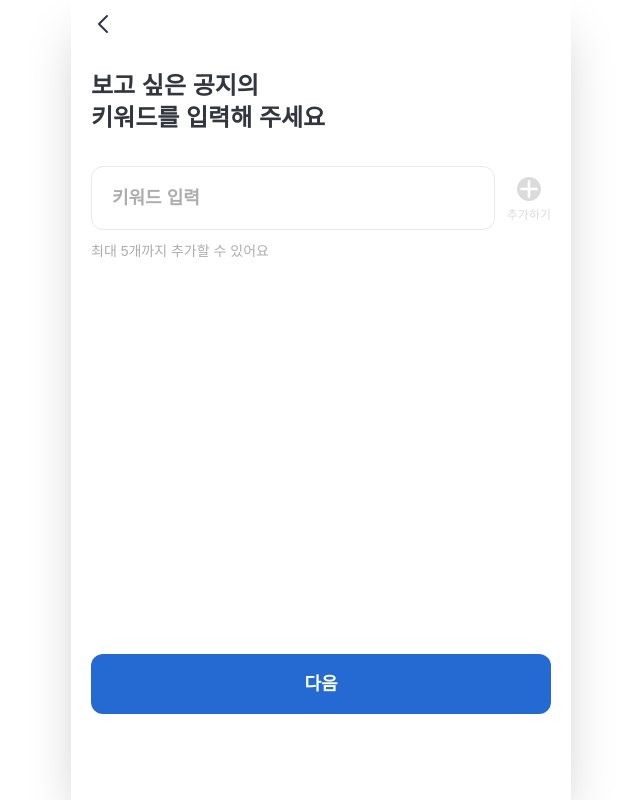
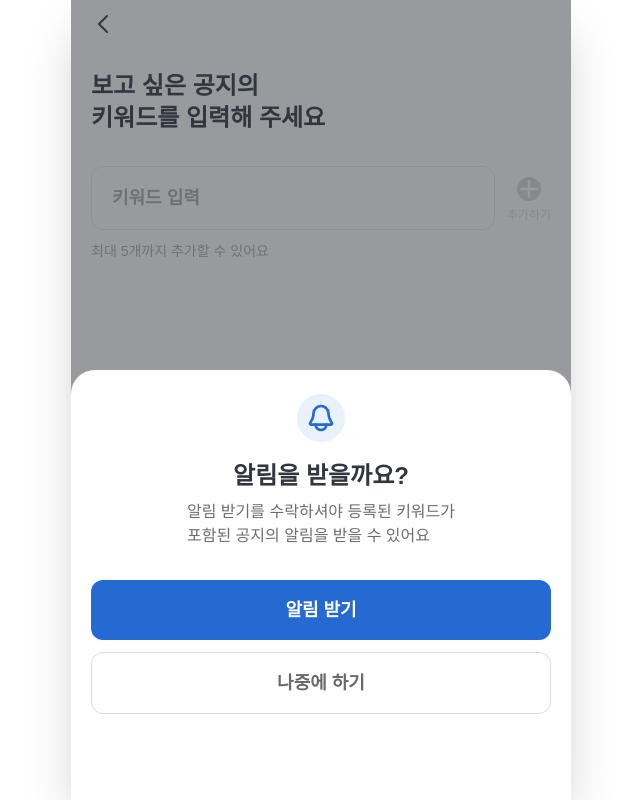
Before and after one commit to Head-4/Head-4-FE-Next, a Next.js app: page /signup/keyword in a window 1280 px wide. Both pictures are taken after a click on the button "다음". Shown: the whole page, without its empty margins (319-959 px from the left). Built offline with nearby package versions, Linux system fonts and the light colour scheme; a web font is replaced by a local one.

Commit message:
feat: Modal 컴포넌트 bottomSheet 스타일 추가, button 스타일링 추가

```diff
--- a/src/app/signup/keyword/page.tsx
+++ b/src/app/signup/keyword/page.tsx
@@ -1,16 +1,41 @@
+'use client'
+
 import KeywordList from '@/features/keyword/ui/keywordList'
 import InputForm from '@/features/keyword/ui/InputForm'
 import Button from '@/shared/ui/Button'
+import Modal from '@/shared/providers/ModalContext'
+import BellIcon from '@/assets/BellIcon.svg'
 
 export default function Page() {
   return (
     <>
-      <h2 className="typography-H3 mt-4.5 mb-8">
-        보고 싶은 공지의 <br /> 키워드를 입력해 주세요
-      </h2>
-      <InputForm />
-      <KeywordList />
-      <Button className="mt-auto">다음</Button>
+      <div className="flex-1">
+        <h2 className="typography-H3 mt-4.5 mb-8">
+          보고 싶은 공지의 <br /> 키워드를 입력해 주세요
+        </h2>
+        <InputForm />
+        <KeywordList />
+      </div>
+      <Modal variant="bottomSheet">
+        <Modal.Trigger>
+          <Button>다음</Button>
+        </Modal.Trigger>
+        <Modal.Content>
+          <div className="mb-4.5 rounded-full bg-[#2B75CB1A] p-2">
+            <BellIcon className="w-8 text-blue-primary" />
+          </div>
+          <h2 className="typography-H3 mb-2">알림을 받을까요?</h2>
+          <p className="typography-B1_medium mb-8 text-[#6E6E6E]">
+            알림 받기를 수락하셔야 등록된 키워드가
+            <br />
+            포함된 공지의 알림을 받을 수 있어요
+          </p>
+          <div className="w-full space-y-3">
+            <Button>알림 받기</Button>
+            <Button variant="outline">나중에 하기</Button>
+          </div>
+        </Modal.Content>
+      </Modal>
     </>
   )
 }
--- a/src/app/signup/university/page.tsx
+++ b/src/app/signup/university/page.tsx
@@ -16,6 +16,7 @@ export default function Page() {
 
   return (
     <>
+      <div className="flex-1">
         <h2 className="typography-H3 mt-4.5 mb-8">
           공지를 받아 볼 <br /> 학교를 선택해 주세요
         </h2>
@@ -25,8 +26,8 @@ export default function Page() {
           selectedItem={selectedUniversity}
           onItemSelectAction={setSelectedUniversity}
         />
+      </div>
       <Button
-        className="mt-auto"
         onClick={handleSubmit}
         disabled={!selectedUniversity}
       >
--- a/src/shared/providers/ModalContext.tsx
+++ b/src/shared/providers/ModalContext.tsx
@@ -2,19 +2,28 @@
 
 import React, { createContext, ReactNode, useContext, useState } from 'react'
 import { createPortal } from 'react-dom'
+import { cn } from '@/shared/lib/utils'
+
+type ModalVariant = 'modal' | 'bottomSheet'
 
 interface ModalContextType {
   isOpen: boolean
+  variant: ModalVariant
   setIsOpen: (isOpen: boolean) => void
 }
 
 const ModalContext = createContext<ModalContextType | null>(null)
 
-function ModalProvider({ children }: { children: ReactNode }) {
+interface ModalProviderProps {
+  children: ReactNode
+  variant?: ModalVariant
+}
+
+function ModalProvider({ children, variant = 'modal' }: ModalProviderProps) {
   const [isOpen, setIsOpen] = useState<boolean>(false)
 
   return (
-    <ModalContext.Provider value={{ isOpen, setIsOpen }}>
+    <ModalContext.Provider value={{ isOpen, setIsOpen, variant }}>
       {children}
     </ModalContext.Provider>
   )
@@ -45,22 +54,6 @@ function ModalCloseButton({ children }: { children: ReactNode }) {
   )
 }
 
-function ModalHeader({ children }: { children: ReactNode }) {
-  return <div className="mb-4 text-lg font-semibold">{children}</div>
-}
-
-function ModalTitle({ children }: { children: ReactNode }) {
-  return <h2 className="mb-2 text-xl font-bold">{children}</h2>
-}
-
-function ModalDescription({ children }: { children: ReactNode }) {
-  return <p className="text-gray-600">{children}</p>
-}
-
-function ModalFooter({ children }: { children: ReactNode }) {
-  return <div className="mt-6 flex justify-end gap-2">{children}</div>
-}
-
 function ModalContent({ children }: { children: ReactNode }) {
   const context = useContext(ModalContext)
   if (!context) throw new Error('ModalContent은 Modal안에 들어가야합니다.')
@@ -72,14 +65,27 @@ function ModalContent({ children }: { children: ReactNode }) {
     }
   }
 
+  const modalStyles = {
+    modal: 'flex items-center justify-center',
+    bottomSheet: 'flex items-end justify-center',
+  }
+
+  const contentStyles = {
+    modal:
+      'relative mx-8 flex w-full flex-col items-center rounded-[20px] bg-white p-6 px-6 pt-10 pb-7',
+    bottomSheet:
+      'relative flex w-full flex-col items-center rounded-t-3xl bg-white p-5 pt-6 pb-21.5',
+  }
+
   return createPortal(
     <div
-      className="fixed inset-0 z-50 flex items-center justify-center bg-black/50"
+      className={cn(
+        'fixed inset-0 z-50 mx-auto max-w-[500px] bg-black/50',
+        modalStyles[context.variant],
+      )}
       onClick={handleBackgroundClick}
     >
-      <div className="relative w-full max-w-md rounded-lg bg-white p-6 shadow-lg">
-        {children}
-      </div>
+      <div className={contentStyles[context.variant]}>{children}</div>
     </div>,
     document.getElementById('modal-root') as HTMLElement,
   )
@@ -88,11 +94,7 @@ function ModalContent({ children }: { children: ReactNode }) {
 const Modal = Object.assign(ModalProvider, {
   Trigger: ModalTrigger,
   CloseButton: ModalCloseButton,
-  Header: ModalHeader,
   Content: ModalContent,
-  Title: ModalTitle,
-  Description: ModalDescription,
-  Footer: ModalFooter,
 })
 
 export default Modal
--- a/src/shared/ui/Button.tsx
+++ b/src/shared/ui/Button.tsx
@@ -1,19 +1,37 @@
 import { ButtonHTMLAttributes } from 'react'
 import { cn } from '@/shared/lib/utils'
+import { cva } from 'class-variance-authority'
+
+type ButtonVariant = 'primary' | 'outline'
 
 interface ButtonProps extends ButtonHTMLAttributes<HTMLButtonElement> {
   children: string
+  variant?: ButtonVariant
 }
 
-export default function Button({ children, className, ...props }: ButtonProps) {
+const buttonVariants = cva(
+  'typography-T3_bold w-full justify-center rounded-xl py-4.5 transition-colors duration-100 disabled:bg-gray-50 disabled:text-gray-400',
+  {
+    variants: {
+      variant: {
+        primary: 'bg-blue-primary text-white',
+        outline: 'bg-white text-[#686868] border border-[#DDDDDD]',
+      },
+    },
+    defaultVariants: {
+      variant: 'primary',
+    },
+  },
+)
+
+export default function Button({
+  children,
+  className,
+  variant = 'primary',
+  ...props
+}: ButtonProps) {
   return (
-    <button
-      className={cn(
-        'typography-T3_bold w-full justify-center rounded-xl bg-blue-primary py-4.5 text-white transition-colors duration-100 disabled:bg-gray-50 disabled:text-gray-400',
-        className,
-      )}
-      {...props}
-    >
+    <button className={cn(buttonVariants({ variant }), className)} {...props}>
       {children}
     </button>
   )
--- a/src/widgets/Drawer.tsx
+++ /dev/null
@@ -1,106 +0,0 @@
-'use client'
-
-import React, { ReactNode, useState } from 'react'
-import { createPortal } from 'react-dom'
-import Link from 'next/link'
-import CloseIcon from '@/assets/CloseIcon.svg'
-import KakaoFillIcon from '@/assets/KakaoFillIcon.svg'
-import BellIcon from '@/assets/BellIcon.svg'
-import UniversityIcon from '@/assets/UniversityIcon.svg'
-import PinIcon from '@/assets/PinIcon.svg'
-import ArrowIcon from '@/assets/ArrowIcon.svg'
-import ToggleButton from '@/shared/ui/ToggleButton'
-import { cn } from '@/shared/lib/utils'
-
-interface DrawerContentProps {
-  children: ReactNode
-  isOpen: boolean
-  setIsOpen: (isOpen: boolean) => void
-}
-
-function DrawerContent({ children, isOpen, setIsOpen }: DrawerContentProps) {
-  const handleOverlayClick = () => {
-    setIsOpen(false)
-  }
-
-  if (!isOpen) return null
-
-  return createPortal(
-    <div className="fixed top-0 right-0 z-50 flex h-screen w-full sm:right-[calc(50vw-250px)] sm:w-[500px]">
-      <div className={cn('flex-1 bg-black/50')} onClick={handleOverlayClick} />
-
-      <div
-        className={cn('h-full bg-white py-3', isOpen ? 'w-4/5' : 'w-0')}
-        onClick={(e) => e.stopPropagation()}
-      >
-        {children}
-      </div>
-    </div>,
-    document.getElementById('drawer-root') as HTMLElement,
-  )
-}
-
-function DrawerTrigger({ children }: { children: ReactNode }) {
-  return (
-    <button className="cursor-pointer">
-      {children}
-    </button>
-  )
-}
-
-interface DrawerMenuProps {
-  isOpen: boolean
-  setIsOpen: (isOpen: boolean) => void
-}
-
-function DrawerMenu({ isOpen, setIsOpen }: DrawerMenuProps) {
-  const [isOn, setIsOn] = useState(false)
-
-  return (
-    <DrawerContent isOpen={isOpen} setIsOpen={setIsOpen}>
-      <div className="typography-T4_semibold flex justify-between px-5">
-        <div className="flex gap-2">
-          <KakaoFillIcon />
-          qazyhn@naver.com
-        </div>
-        <button onClick={() => setIsOpen(false)}>
-          <CloseIcon />
-        </button>
-      </div>
-      <ul className="typography-B1_semibold mt-6">
-        <li className="flex gap-3 px-5 py-4">
-          <BellIcon color="#DDDDDD" />
-          키워드 알림
-          <ToggleButton isOn={isOn} toggleClick={setIsOn} className="ml-auto" />
-        </li>
-        <li className="hover:bg-[#E9E9E940] active:bg-[#E9E9E940]">
-          <Link href="/setting/university" className="flex gap-3 px-5 py-4">
-            <UniversityIcon />
-            학교 설정
-            <ArrowIcon
-              className="ml-auto h-[20px] w-[20px] scale-x-[-1] transform"
-              color="#DDDDDD"
-            />
-          </Link>
-        </li>
-        <li className="hover:bg-[#E9E9E940] active:bg-[#E9E9E940]">
-          <Link href="/setting/keyword" className="flex gap-3 px-5 py-4">
-            <PinIcon />
-            키워드 설정
-            <ArrowIcon
-              className="ml-auto h-[20px] w-[20px] scale-x-[-1] transform"
-              color="#DDDDDD"
-            />
-          </Link>
-        </li>
-      </ul>
-    </DrawerContent>
-  )
-}
-
-const Drawer = Object.assign(DrawerContent, {
-  Trigger: DrawerTrigger,
-  Menu: DrawerMenu,
-})
-
-export default Drawer
--- a/src/widgets/Drawer/Drawer.tsx
+++ b/src/widgets/Drawer/Drawer.tsx
@@ -61,7 +61,7 @@ function DrawerMenu({ isOpen, setIsOpen }: DrawerMenuProps) {
       </div>
       <ul className="typography-B1_semibold mt-6">
         <li className="flex gap-3 px-5 py-4">
-          <BellIcon color="#DDDDDD" />
+          <BellIcon color="#DDDDDD" className="w-6"/>
           키워드 알림
           <ToggleButton isOn={isOn} toggleClick={setIsOn} className="ml-auto" />
         </li>
--- a/src/widgets/Header/Header.tsx
+++ b/src/widgets/Header/Header.tsx
@@ -37,7 +37,7 @@ export default function Header() {
               <SearchIcon />
             </Link>
             <Link href="/notification">
-              <BellIcon />
+              <BellIcon className="w-6"/>
             </Link>
             <button onClick={() => setIsOpen(true)}>
               <MenuIcon />
```
Also changed, not shown: src/assets/BellIcon.svg. Lines whose indentation alone changed are shown as unchanged.
